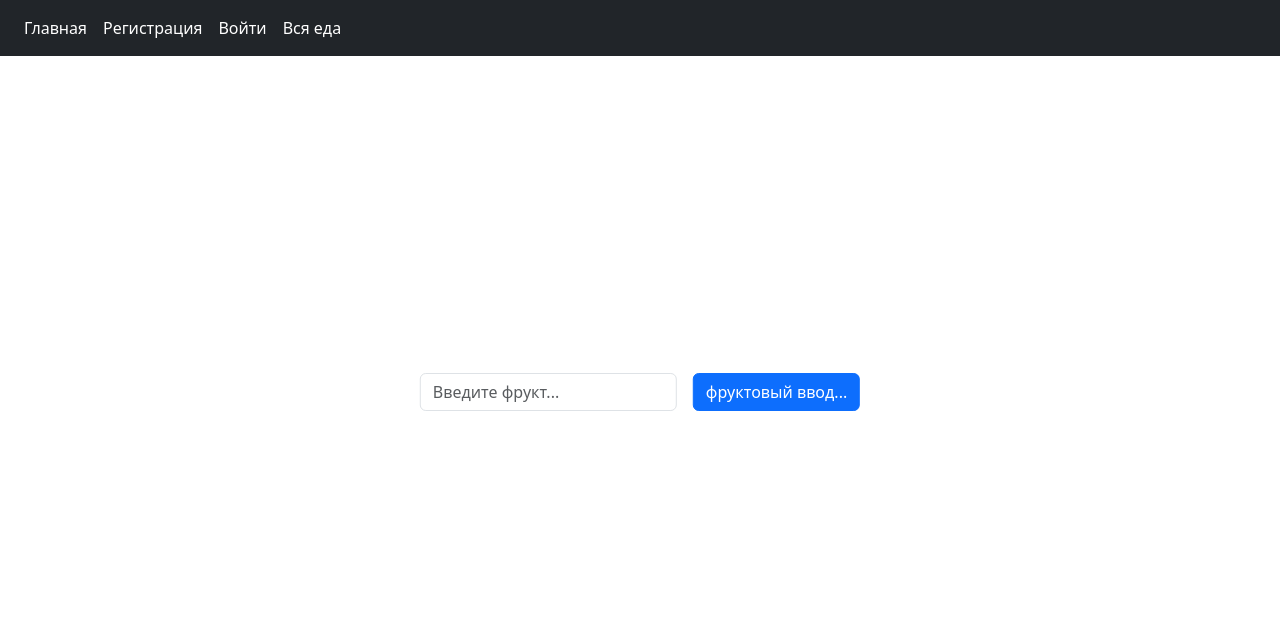
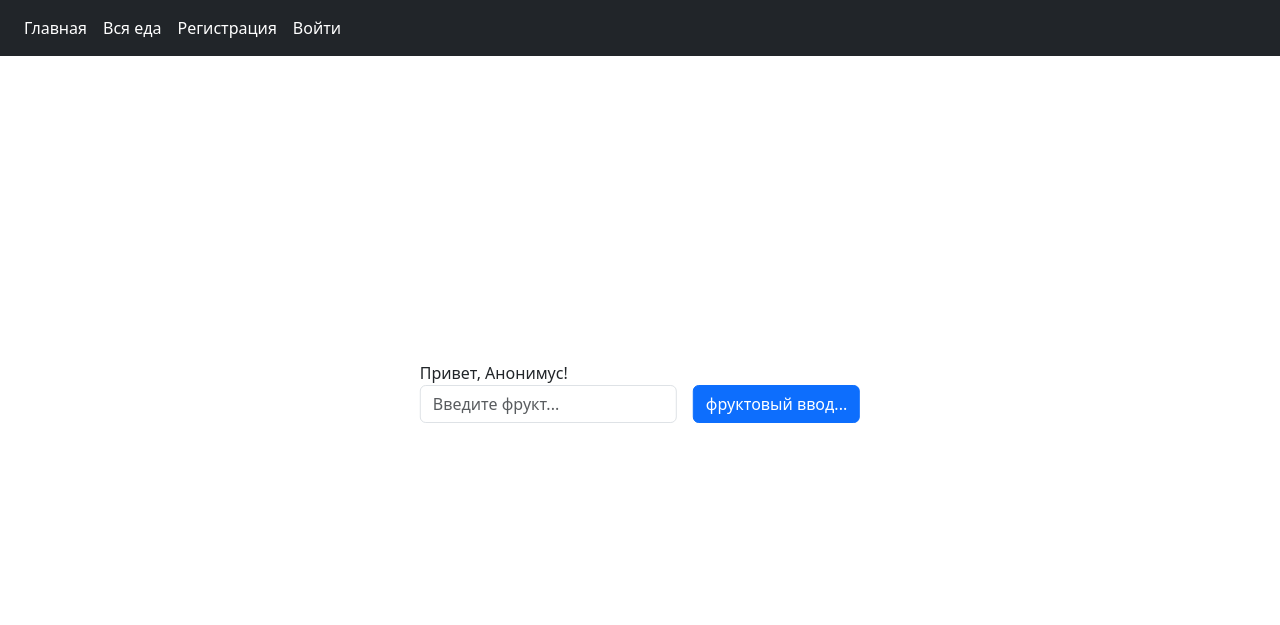
Before and after one commit to Krahjotdaan/FoodComparison-MSHP, a Django app: page / in a window 1280 px wide. Shown: the top 625 px of the page. Run offline with Django 4.2, Linux system fonts and the light colour scheme.

Commit message:
build: added greeting for authenticated user and anonymous

```diff
--- a/App/templates/index.html
+++ b/App/templates/index.html
@@ -5,7 +5,13 @@
 
 
 <div class="position-absolute top-50 start-50 translate-middle">
+    {% if user.is_authenticated %}
+    <div>Привет, {{user.username}}!</div>
+    {% else %}
+    <div>Привет, Анонимус!</div>
+    {% endif %}
     <div class="d-flex justify-content-center">
+
         <form class="row g-3">
             <div class="col-auto">
                 <input class="form-control" id="     " placeholder="Введите фрукт...">
--- a/App/templates/navbar.html
+++ b/App/templates/navbar.html
@@ -13,14 +13,20 @@
           <a class="nav-link active" aria-current="page" href="/">Главная</a>
         </li>
         <li class="nav-item">
+          <a class="nav-link active" aria-current="page" href="/food/">Вся еда</a>
+        </li>
+        {% if user.is_authenticated %}
+        <li class="nav-item">
+          <a class="nav-link active" aria-current="page" href="{% url 'logout' %}">Выйти</a>
+        </li>
+        {% else %}
+        <li class="nav-item">
           <a class="nav-link active" aria-current="page" href="{% url 'django_registration_register' %}">Регистрация</a>
         </li>
           <li class="nav-item">
           <a class="nav-link active" aria-current="page" href="{% url 'login' %}">Войти</a>
         </li>
-          <li class="nav-item">
-          <a class="nav-link active" aria-current="page" href="/food/">Вся еда</a>
-        </li>
+        {% endif %}
       </ul>
     </div>
   </div>
```
